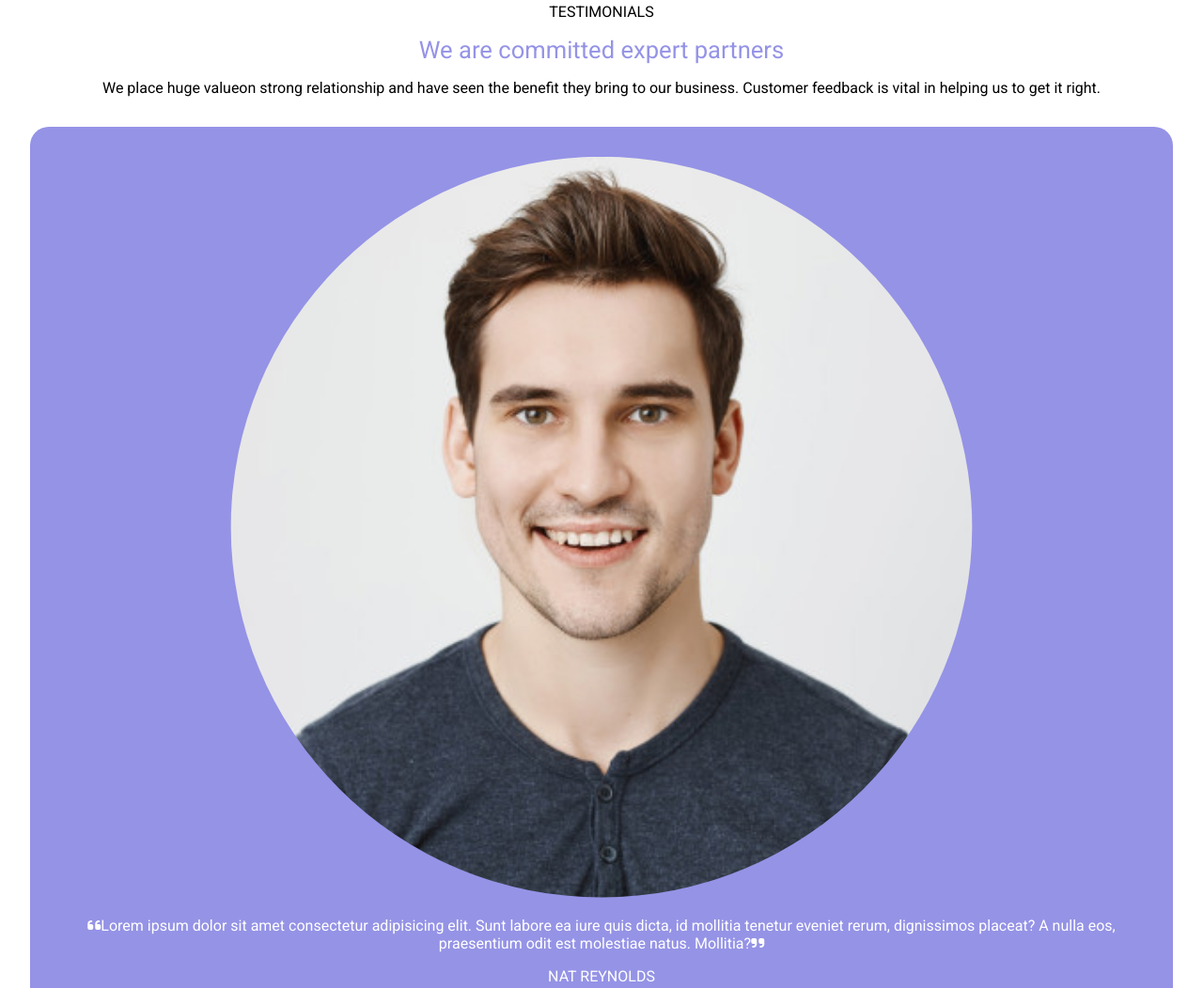
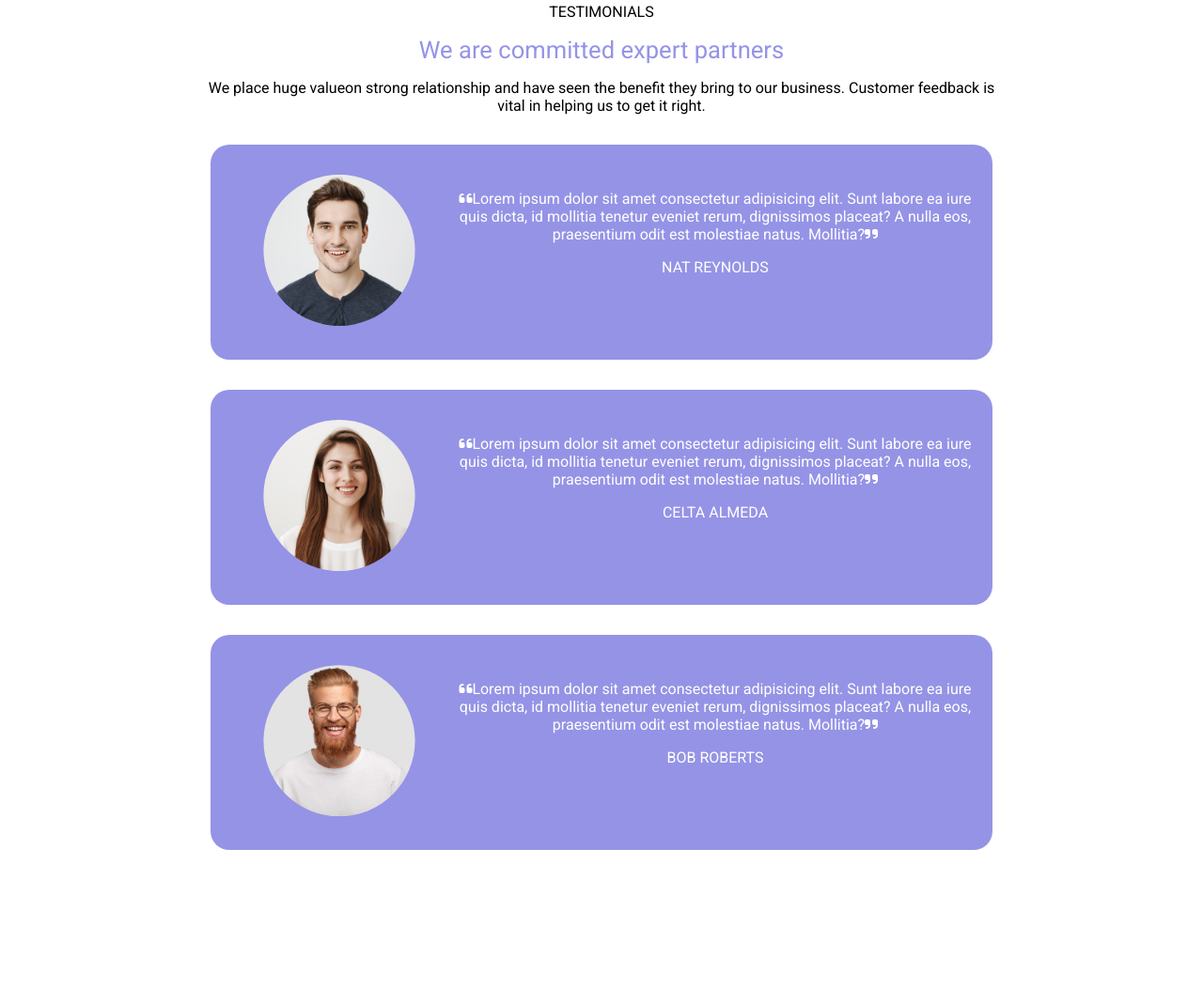
Before and after one commit to DiceglieA/htmlcss-responsive-layout, a plain HTML site: page index.html in a window 1280 px wide. Shown: the part 2008-3060 px from the top of the page at 94% size. After the commit the page ends 2993 px from the top, so only its background shows below. Drawn offline with Linux system fonts and the light colour scheme.

Commit message:
fine sezione 3

```diff
--- a/index.html
+++ b/index.html
@@ -124,27 +124,33 @@
                 <div class="test-img">
                     <img src="img/testimonial1.jpg">
                 </div>
-                <p><i class="fa-solid fa-quote-left"></i>Lorem ipsum dolor sit amet consectetur adipisicing elit. Sunt labore ea iure quis dicta, id mollitia tenetur eveniet rerum, dignissimos placeat? A nulla eos, praesentium odit est molestiae natus. Mollitia?<i class="fa-solid fa-quote-right"></i></p>
                 <div>
-                    NAT REYNOLDS
+                    <p><i class="fa-solid fa-quote-left"></i>Lorem ipsum dolor sit amet consectetur adipisicing elit. Sunt labore ea iure quis dicta, id mollitia tenetur eveniet rerum, dignissimos placeat? A nulla eos, praesentium odit est molestiae natus. Mollitia?<i class="fa-solid fa-quote-right"></i></p>
+                    <div>
+                        NAT REYNOLDS
+                    </div>
                 </div>
             </div>
             <div class="testimonial-card">
                 <div class="test-img">
                     <img src="img/testimonial2.jpg">
                 </div>
-                <p><i class="fa-solid fa-quote-left"></i>Lorem ipsum dolor sit amet consectetur adipisicing elit. Sunt labore ea iure quis dicta, id mollitia tenetur eveniet rerum, dignissimos placeat? A nulla eos, praesentium odit est molestiae natus. Mollitia?<i class="fa-solid fa-quote-right"></i></p>
                 <div>
-                    CELTA ALMEDA
+                    <p><i class="fa-solid fa-quote-left"></i>Lorem ipsum dolor sit amet consectetur adipisicing elit. Sunt labore ea iure quis dicta, id mollitia tenetur eveniet rerum, dignissimos placeat? A nulla eos, praesentium odit est molestiae natus. Mollitia?<i class="fa-solid fa-quote-right"></i></p>
+                    <div>
+                        CELTA ALMEDA
+                    </div>
                 </div>
             </div>
             <div class="testimonial-card">
                 <div class="test-img">
                     <img src="img/testimonial3.jpg">
                 </div>
-                <p><i class="fa-solid fa-quote-left"></i>Lorem ipsum dolor sit amet consectetur adipisicing elit. Sunt labore ea iure quis dicta, id mollitia tenetur eveniet rerum, dignissimos placeat? A nulla eos, praesentium odit est molestiae natus. Mollitia?<i class="fa-solid fa-quote-right"></i></p>
                 <div>
+                    <p><i class="fa-solid fa-quote-left"></i>Lorem ipsum dolor sit amet consectetur adipisicing elit. Sunt labore ea iure quis dicta, id mollitia tenetur eveniet rerum, dignissimos placeat? A nulla eos, praesentium odit est molestiae natus. Mollitia?<i class="fa-solid fa-quote-right"></i></p>
+                    <div>
                     BOB ROBERTS
+                    </div>
                 </div>
             </div>
         </section>
--- a/style.css
+++ b/style.css
@@ -303,3 +303,25 @@ html {
     font-size: 1.6rem;
     padding: 1rem;
 }
+
+
+/* tablet */
+
+@media screen and (min-width: 376px) {
+    .testimonial-card {
+        display: flex;
+    }
+
+}
+
+/* Desktop */
+
+@media screen and (min-width: 811px) {
+    .testimonials {
+        width: 70%;
+        margin: auto;
+    }
+}
+
+
+/* sezione 4 */
```
